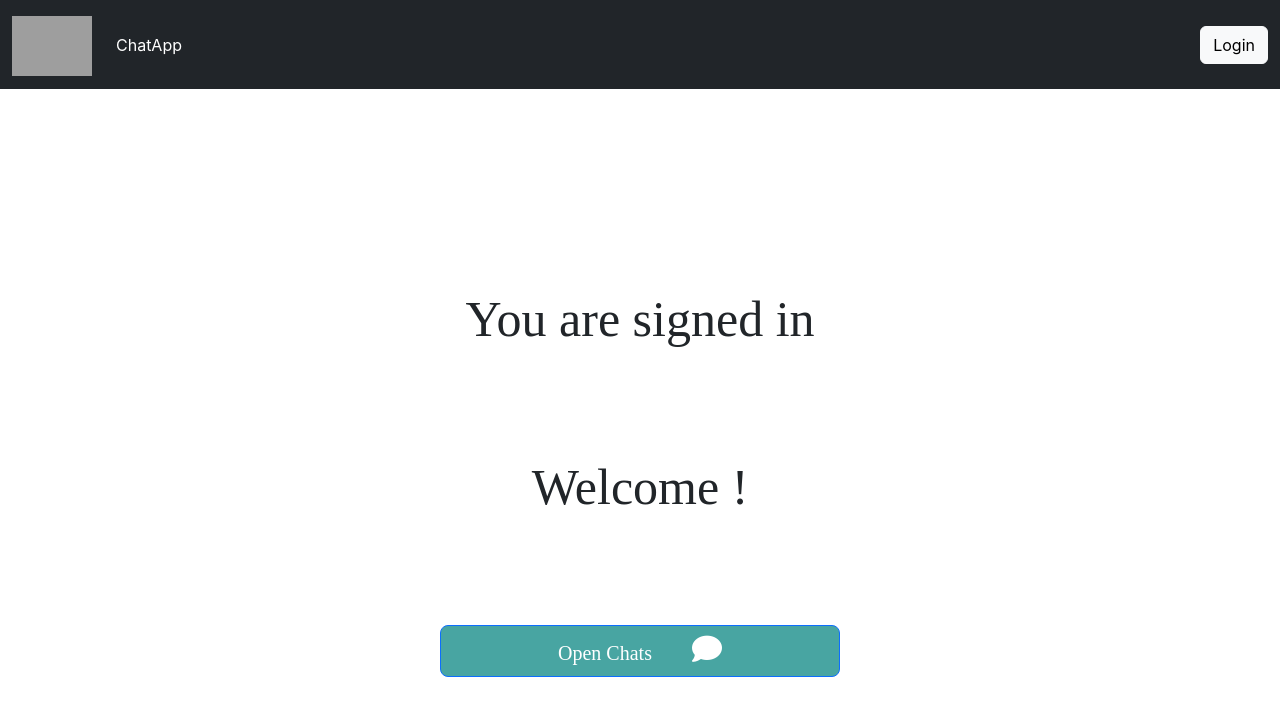
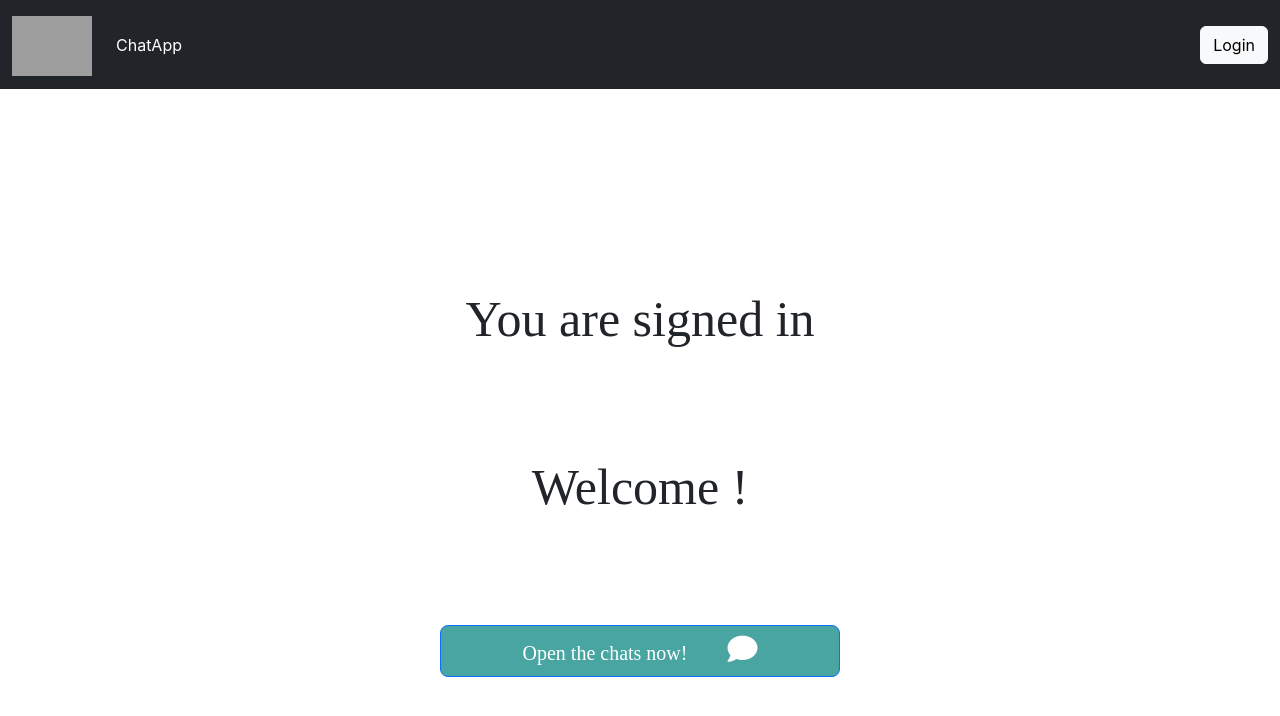
Before and after one commit to Shashron7/ChatApp, a React (Create React App) app: page /in in a window 1280 px wide. Shown: the top 716 px of the page. Built offline with nearby package versions, Linux system fonts and the light colour scheme; grey boxes are pictures that could not be loaded; a web font is replaced by a local one.

Commit message:
Modified the SignedIn page

```diff
--- a/src/Components/Signedin.js
+++ b/src/Components/Signedin.js
@@ -40,7 +40,7 @@ export default function Signedin() {
         transition={{ ease: "easeOut", duration: 1, delay: 2 }} // Delay of 2 seconds
         onClick={()=>{Nav();}} //navigate to the chatroom
       >
-       Open Chats
+       Open the chats now!
        <i className="fa-solid fa-comment" style={{marginLeft: '40px', fontSize: '30px'}}></i>
       </motion.button>
     </div>
```
